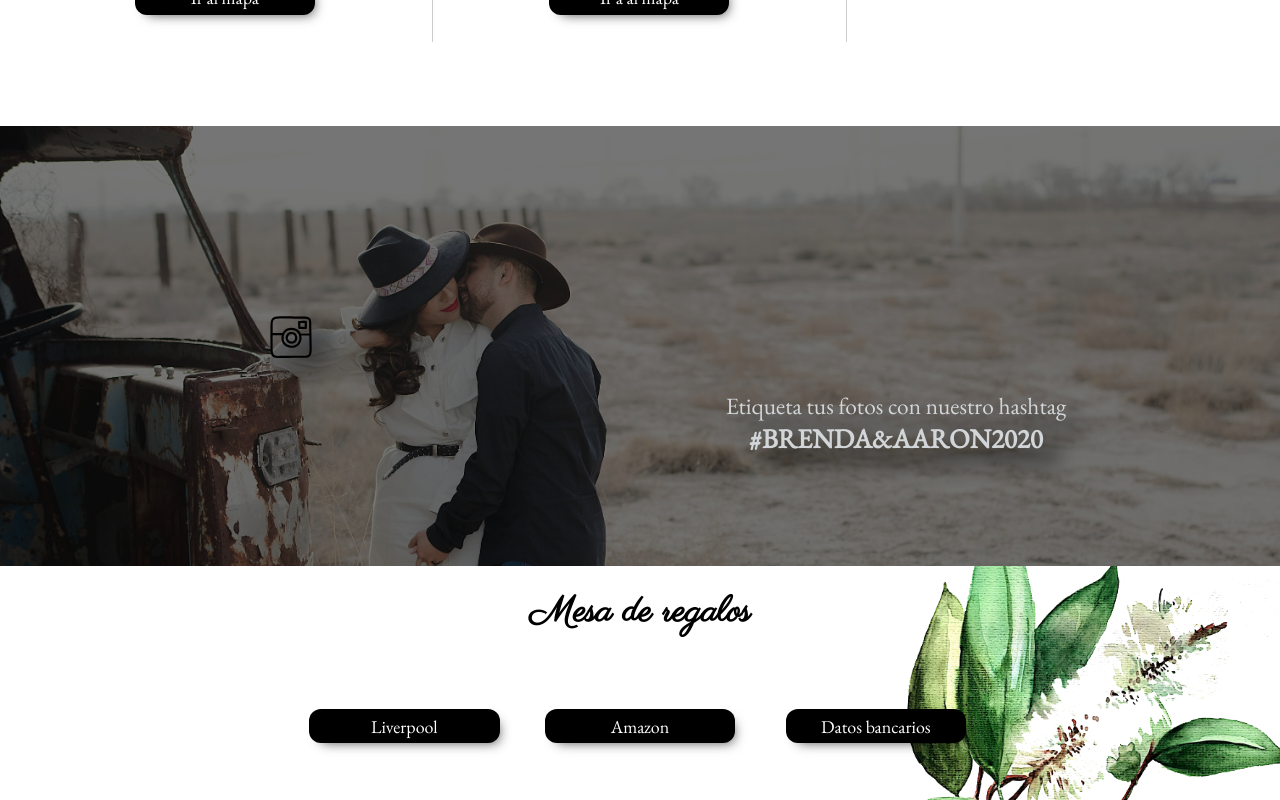
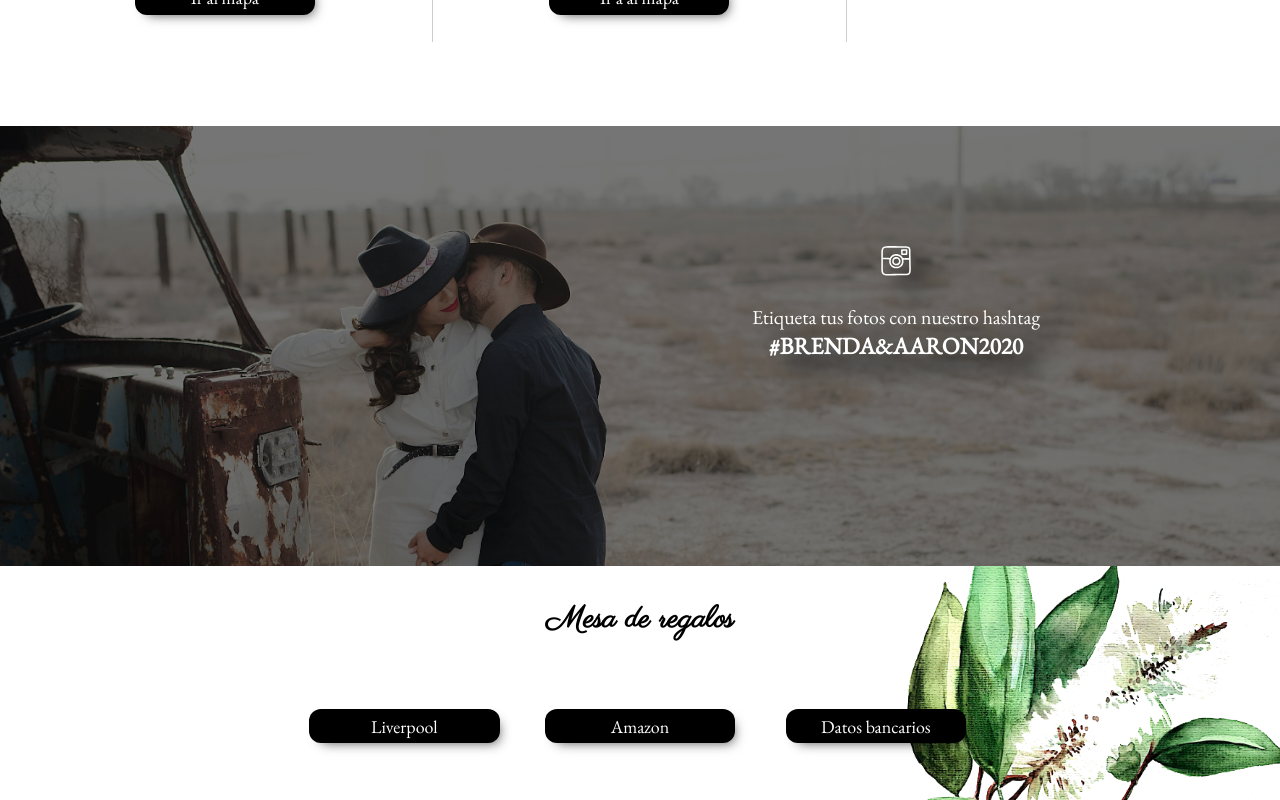
Before and after one commit to nayelyrodarte/Wedding-Rsvp, a React (Create React App) app in the folder client/: page / in a window 1280 px wide. Shown: the part 840-1640 px from the top of the page. Built offline with nearby package versions, Linux system fonts and the light colour scheme; the HTML template or start-up script is replaced by a standard one.

Commit message:
Fix phone not passing as prop issue

```diff
--- a/client/src/components/Form.js
+++ b/client/src/components/Form.js
@@ -48,9 +48,6 @@ const Form = () => {
       } else {
         setLoading(false);
         setError(<Message msg={unregistered} />);
-        setName('');
-        setLastName('');
-        setPhone('');
       }
     });
   };
@@ -60,8 +57,8 @@ const Form = () => {
 
   const unregistered = (
     <p>
-      No se encontró registro. <br /> Inténtalo de nuevo o comunícate al 000 000
-      00 00 para recibir asistencia.
+      No se encontró registro. <br /> Comunícate al 000 000 00 00 para recibir
+      asistencia.
     </p>
   );
 
@@ -109,7 +106,7 @@ const Form = () => {
               Teléfono celular (10 dígitos):
               <input
                 type='text'
-                name={phone}
+                name='phone'
                 value={phone}
                 onChange={(e) => {
                   setError('');
--- a/client/src/components/Insta.js
+++ b/client/src/components/Insta.js
@@ -5,7 +5,7 @@ export default function Insta() {
   return (
     <section className='instagram__container'>
       <div>
-        <img src={InstaLogo} alt='Instagram logo' />
+        <img src={InstaLogo} alt='Instagram logo' className='filter' />
         <p>Etiqueta tus fotos con nuestro hashtag</p>
         <p>#BRENDA&AARON2020</p>
       </div>
--- a/client/src/css/mobile.css
+++ b/client/src/css/mobile.css
@@ -108,8 +108,8 @@ form {
 .gifts__container {
   background-image: url('../img/hojas3.png');
   background-repeat: no-repeat;
-  background-position: center;
-  background-size: cover;
+  background-position: right top;
+  background-size: 90%;
   height: 60vh;
   display: grid;
   align-content: center;
@@ -132,7 +132,7 @@ form {
   background-repeat: no-repeat;
   background-size: cover;
   background-color: #e0e4e3;
-  color: #d2d6d9;
+  color: white;
   height: 55vh;
   width: 100%;
 }
@@ -140,7 +140,9 @@ form {
 .instagram__container div {
   filter: drop-shadow(16px 16px 10px black);
   position: relative;
+  width: 100vw;
   top: 40%;
+  left: auto;
 }
 
 .instagram__container img {
@@ -148,7 +150,7 @@ form {
 }
 
 .instagram__container p:last-of-type {
-  font-size: 1.5rem;
+  font-size: 1.3rem;
   font-weight: bold;
 }
 
@@ -170,10 +172,10 @@ h1 {
 }
 
 h2 {
-  font-size: 2rem;
-  line-height: 2em;
+  font-size: 1.7rem;
+  line-height: 3em;
   position: absolute;
-  padding-right: 1rem;
+  padding-right: 1.5rem;
   right: 100%;
   transform-origin: right top;
   transform: rotate(270deg);
--- a/client/src/css/screen.css
+++ b/client/src/css/screen.css
@@ -29,7 +29,7 @@
   .form__container.form__container {
     position: relative;
     min-height: auto;
-    max-height: 60vh;
+    max-height: 75vh;
     background-position: left bottom;
     background-size: 130%;
     width: 100vw;
@@ -100,14 +100,18 @@
   }
 
   .instagram__container.instagram__container img {
-    display: block;
-    width: 3em;
+    display: inline-flex;
+    width: 2.5em;
+    padding: 0;
+    margin: 0;
+    position: relative;
   }
 
-  .instagram__container div {
-    top: 15%;
+  .instagram__container.instagram__container div {
+    width: auto;
+    top: 25%;
     left: 20%;
-    font-size: 1.3em;
+    font-size: 1.1em;
   }
 
   .itinerary__container.itinerary__container {
```
